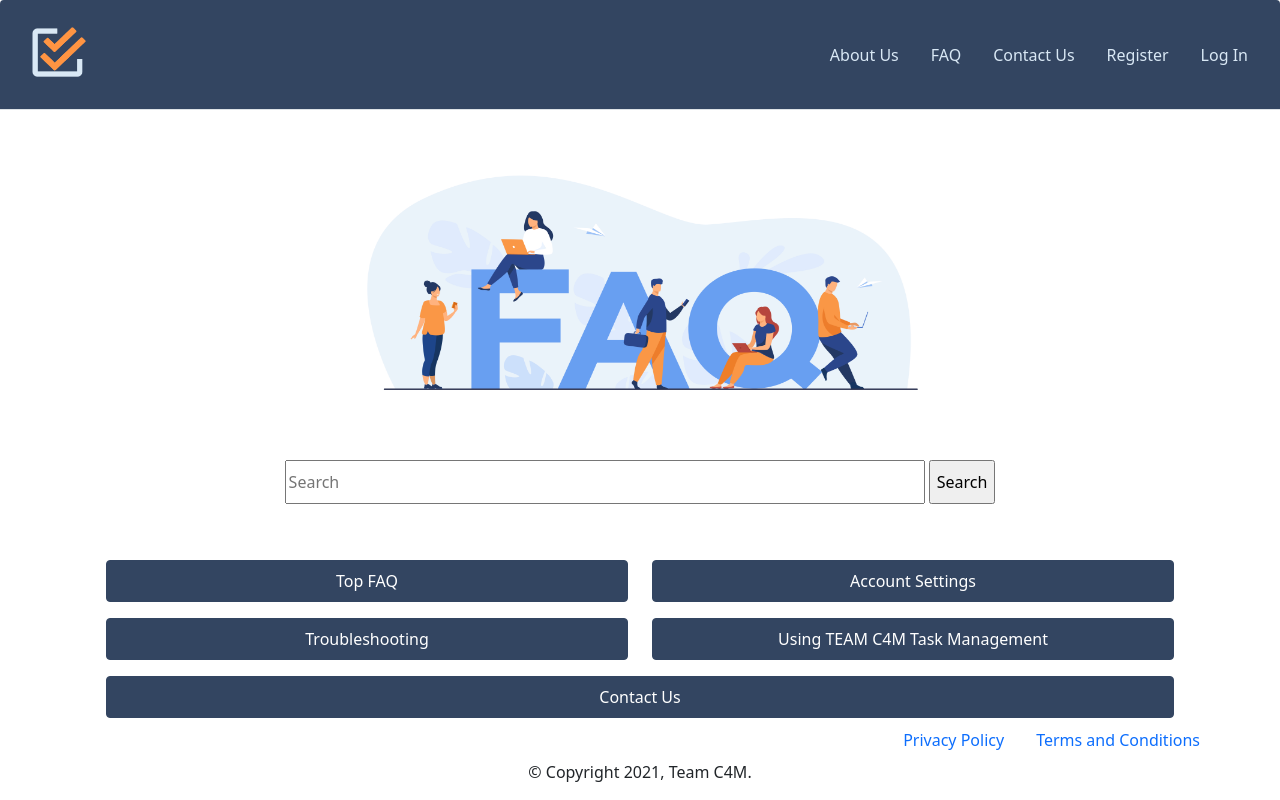
After one commit to Mihoko1/cm4-taskmanagement, a PHP site: page /views/faq.php in a window 1280 px wide. The commit adds this page. Run offline with PHP 8.4, Linux system fonts and the light colour scheme.

Commit message:
added FAQ

```diff
--- a/style/global.css
+++ b/style/global.css
@@ -109,3 +109,13 @@
     /* display: block !important; */
     text-align: left !important;
 }
+
+/************ FAQ ***************/
+.submitBtn{
+    width: 100% !important;
+}
+
+.faqContainer{
+
+    text-align: left !important;
+}
--- /dev/null
+++ b/views/faq.php
@@ -0,0 +1,72 @@
+<?php
+// require_once '../Model/FAQ.php';
+// require_once '../Model/Database.php';
+
+require("./partials/header.php");
+insertHeader();
+
+?>
+
+<!--Main Start Here-->
+<div class="jumbotron">
+
+    <img src="../images/faq.jpg" alt="faq" width="600" height="350">
+
+    <div class="col-md-12">
+        <form id="searchForm" action="searchResults.php" method="GET">
+
+            <input class="w-50 py-2" id="search" type="text" name="search" placeholder="Search">
+            <input class="py-2" name="searchSubmit" type="submit" value="Search">
+
+        </form>
+    </div>
+
+</div>
+<main class="container my-5">
+
+    <div class="row">
+
+        <!-- <div class="my-5"> -->
+        <form id="searchForm2" action="searchResults.php" method="GET">
+        <div class="container">
+            <div class="row">
+                <div class="col-md-6 my-2">
+                    <input type="submit" class="btn btn-primary submitBtn py-2" name="faq" value="Top FAQ" />
+                </div>
+                <div class="col-md-6 my-2">
+                    <input type="submit" class="btn btn-primary submitBtn py-2" name="faq" value="Account Settings" />
+                </div>
+                <div class="col-md-6 my-2">
+                    <input type="submit" class="btn btn-primary submitBtn py-2" name="faq" value="Troubleshooting" />
+                </div>
+                <div class="col-md-6 my-2">
+                    <input type="submit" class="btn btn-primary submitBtn py-2" name="faq" value="Using TEAM C4M Task Management" />
+                </div>
+                <div class="col-md-12 my-2">
+                    <a href="contactus.php" class="btn btn-primary submitBtn py-2">Contact Us</a>
+                </div>
+
+            </div>
+        </div>
+        </form>
+        <!-- </div> -->
+    </div>
+</main>
+
+ <script>
+
+// $(function(){
+//       $("#searchSubmit").on("click", function(event){
+
+//         $( "#searchForm" ).submit();
+//     });
+// });
+</script>
+
+
+<?php
+
+require("./partials/footer.php");
+insertFooter();
+
+?>
```
Also changed, not shown: Model/FAQ.php (added, +52 -0 lines), views/searchResults.php (added, +88 -0 lines), images/faq.jpg (added).
